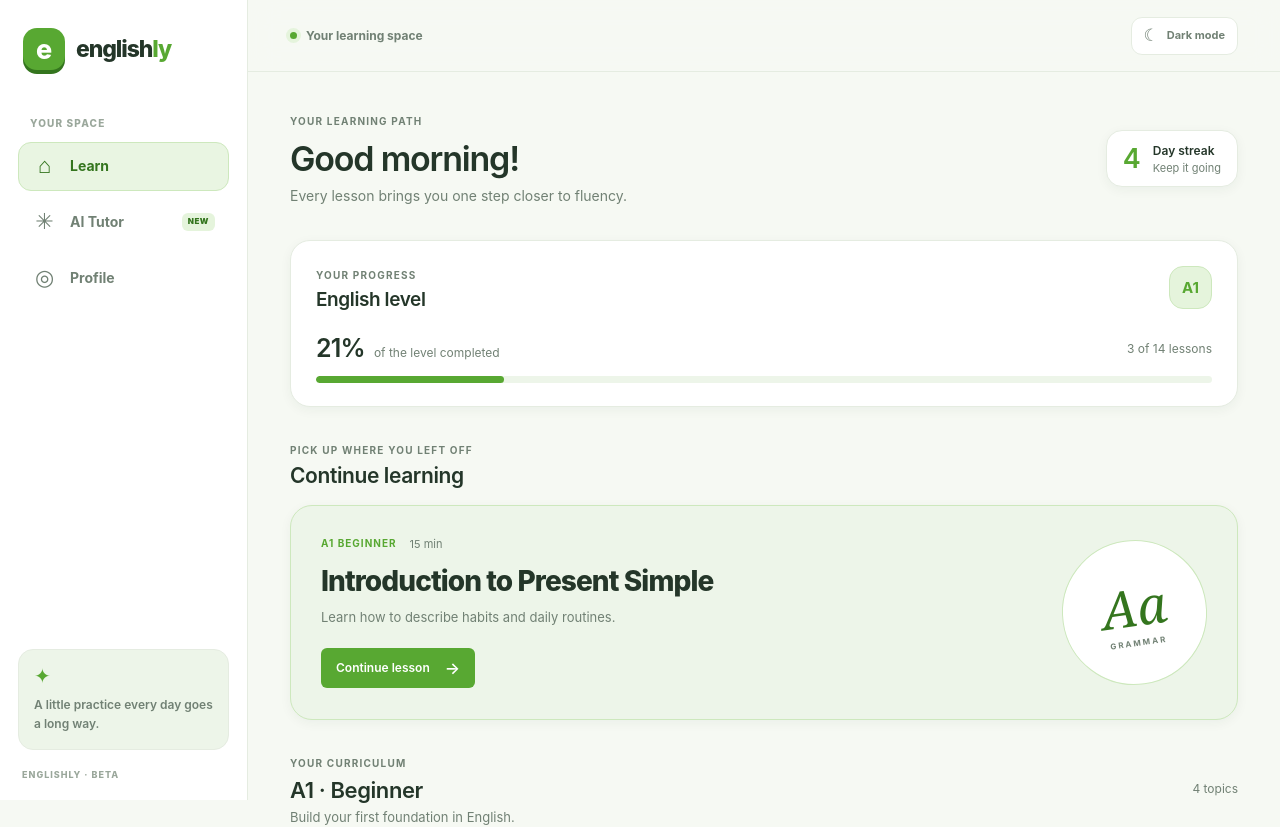
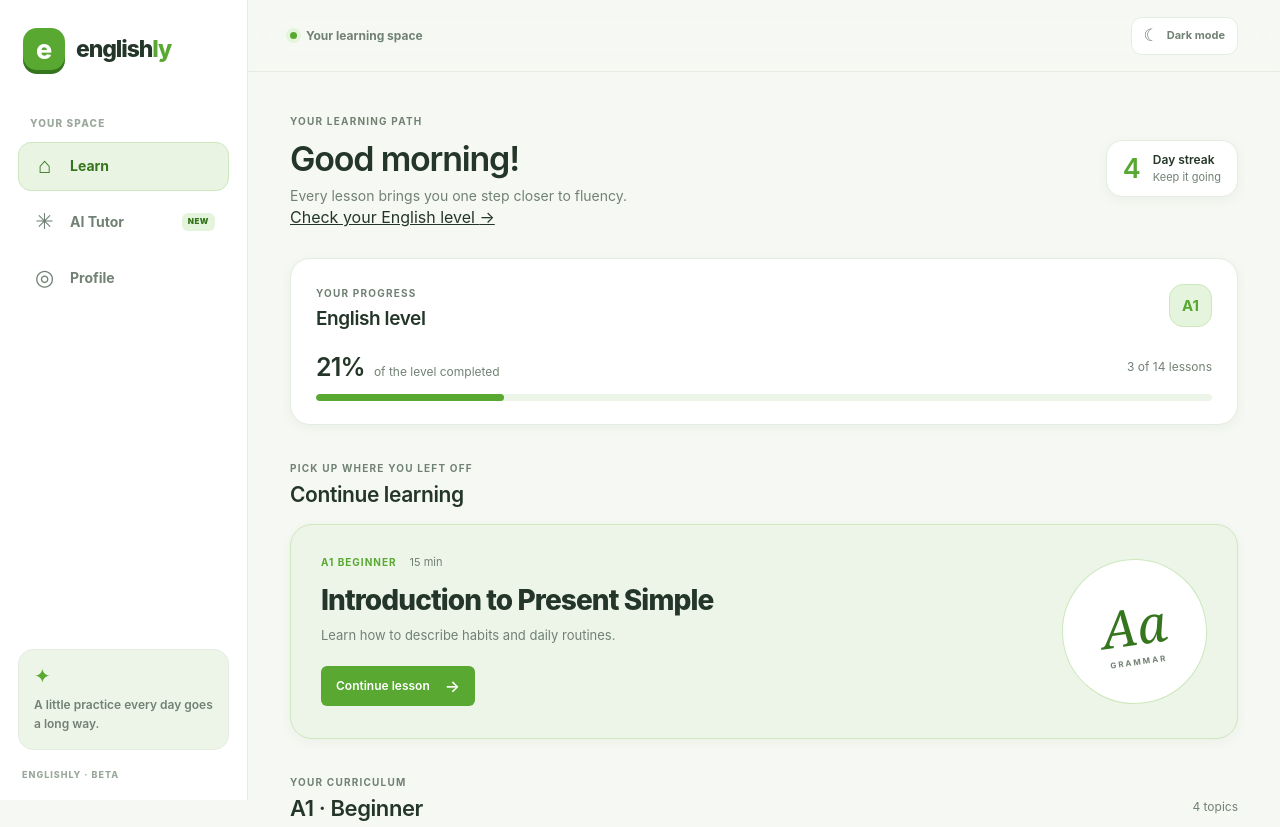
Before and after one commit to madaraFlovv/english-learning-platform, a React (Vite) app in the folder frontend/: page / in a window 1280 px wide. Shown: the top 827 px of the page. Built offline with nearby package versions, Linux system fonts and the light colour scheme.

Commit message:
Add placement test entry point to roadmap

```diff
--- a/frontend/src/pages/LandingPage/LandingPage.tsx
+++ b/frontend/src/pages/LandingPage/LandingPage.tsx
@@ -113,6 +113,7 @@ const LandingPage = () => {
           <span className={styles["section-eyebrow"]}>YOUR LEARNING PATH</span>
           <h1>Good morning!</h1>
           <p>Every lesson brings you one step closer to fluency.</p>
+          <Link to="/placement-test" className={styles["placement-link"]}>Check your English level <span aria-hidden="true">→</span></Link>
         </div>
 
         <div className={styles["streak-card"]}>
```
